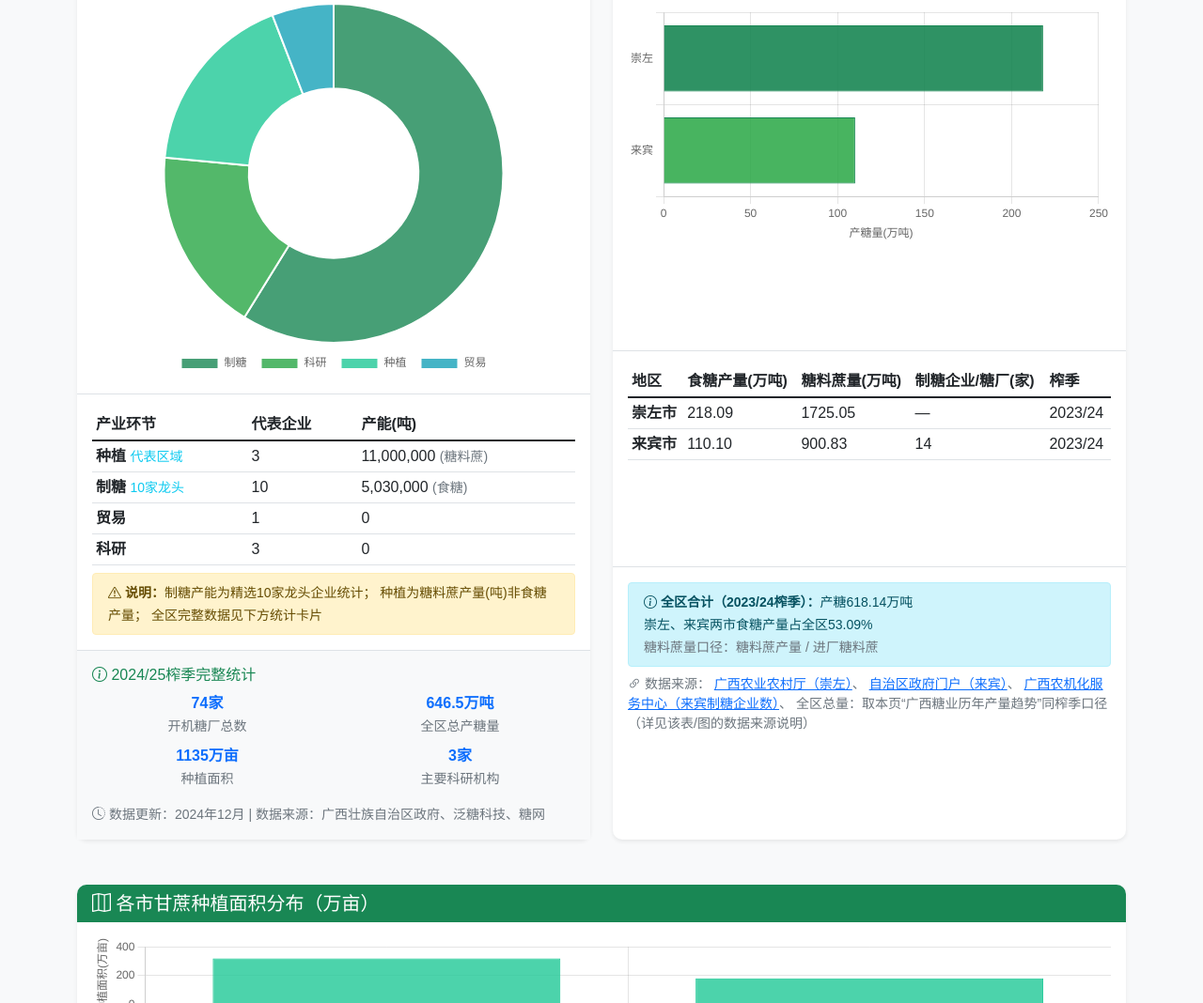
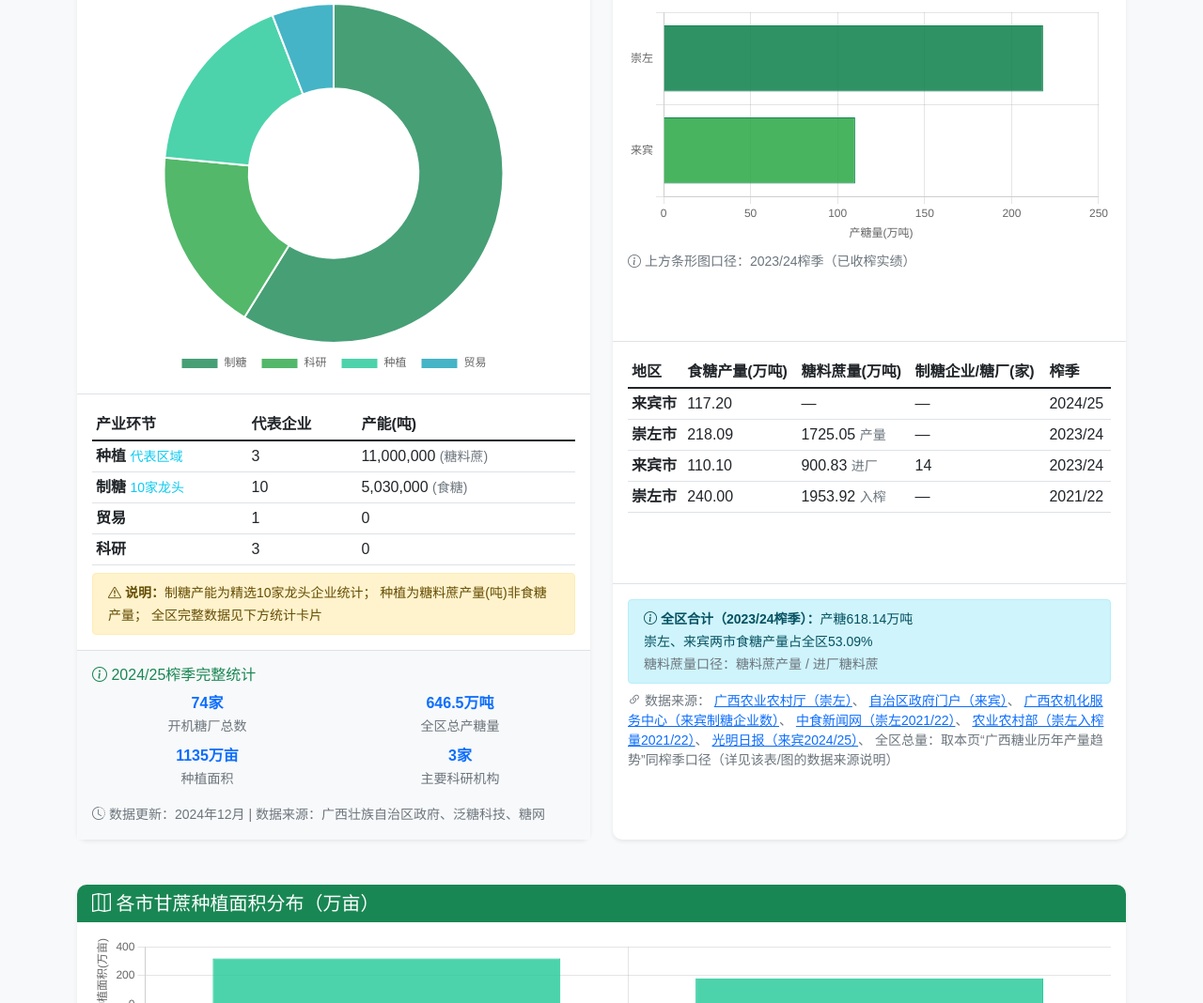
Before and after one commit to dengkai666666/gx-sugar-data, a plain HTML site: page statistics.html in a window 1280 px wide. Shown: the part 705-1773 px from the top of the page at 94% size. Drawn offline with nearby package versions, Linux system fonts and the light colour scheme.

Commit message:
扩充主要产糖市表格多榨季数据并标注图表口径

```diff
--- a/js/data.js
+++ b/js/data.js
@@ -293,6 +293,24 @@ const regionSugarData = [
 ];
 // 注：其他地市产量数据若缺少可核验公开来源，不予展示
 
+// “主要产糖市统计”表格用历史数据（支持多榨季行），条形图仍使用 regionSugarData 的口径
+// 说明：部分年份仅能核验到“食糖产量”，若缺少糖料蔗量/糖厂数量则用 null
+// 数据来源：
+// - 崇左 2021/22 食糖：中食新闻网转载（崇左市食糖产量约240万吨）
+//   https://www.cfsn.cn/front/web/site.newshow?newsid=53781
+// - 崇左 2021/22 原料蔗入榨量：农业农村部网站（崇左市2021/22榨季进厂原料蔗1953.92万吨）
+//   https://www.moa.gov.cn/xw/qg/202204/t20220425_6397010.htm
+// - 来宾 2024/25 食糖：光明日报（来宾2024/2025榨季食糖产量117.2万吨）
+//   https://share.gmw.cn/gy/2025-11/24/content_38178323.htm
+const regionSugarHistoryData = [
+    // 崇左
+    { region: "崇左市", season: "2021/22", sugarOutput: 2400000, caneVolume: 19539200, caneVolumeType: "原料蔗入榨量", factories: null },
+    { region: "崇左市", season: "2023/24", sugarOutput: 2180900, caneVolume: 17250500, caneVolumeType: "糖料蔗产量", factories: null },
+    // 来宾
+    { region: "来宾市", season: "2023/24", sugarOutput: 1101000, caneVolume: 9008300, caneVolumeType: "进厂糖料蔗", factories: 14 },
+    { region: "来宾市", season: "2024/25", sugarOutput: 1172000, caneVolume: null, caneVolumeType: null, factories: null }
+];
+
 // 广西糖业历年产量数据（用于趋势展示）
 // 数据来源：糖网、新华财经、中国糖业协会、广西新闻发布会等公开渠道（截至 2025-12-15）
 const yearlyProductionData = [
--- a/js/statistics.js
+++ b/js/statistics.js
@@ -113,7 +113,7 @@ function calculateStatistics() {
 
     // 渲染表格
     renderSectorTable(sectorStats);
-    renderRegionTable(regionStats);
+    renderRegionHistoryTable();
     renderRegionSummary(regionStats);
 
     return { sectorStats, regionStats };
@@ -158,30 +158,53 @@ function renderSectorTable(stats) {
 }
 
 // 渲染地区统计表
-function renderRegionTable(stats) {
+function renderRegionHistoryTable() {
     const tbody = document.getElementById('regionStatsTable');
-    const sorted = Object.entries(stats)
-        .sort((a, b) => b[1].sugarOutput - a[1].sugarOutput);
+    if (!tbody) return;
+
+    const rows = (typeof regionSugarHistoryData !== 'undefined' && Array.isArray(regionSugarHistoryData) && regionSugarHistoryData.length)
+        ? regionSugarHistoryData
+        : (typeof regionSugarData !== 'undefined' ? regionSugarData : []);
+
+    const seasonKey = (season) => {
+        const match = (season || '').match(/^(\d{4})/);
+        return match ? Number(match[1]) : -1;
+    };
+
+    const typeBadge = (type) => {
+        if (!type) return '';
+        if (type.includes('入榨')) return '入榨';
+        if (type.includes('进厂')) return '进厂';
+        if (type.includes('产量')) return '产量';
+        return type.length > 6 ? type.slice(0, 6) : type;
+    };
+
+    const sorted = [...rows].sort((a, b) => {
+        const bySeason = seasonKey(b.season) - seasonKey(a.season);
+        if (bySeason !== 0) return bySeason;
+        return (b.sugarOutput || 0) - (a.sugarOutput || 0);
+    });
 
     let html = '';
-    sorted.forEach(([region, data]) => {
-        // 将吨转换为万吨显示（统一保留2位小数，末尾补0）
-        const sugarOutputWanTon = (data.sugarOutput / 10000).toFixed(2);
-        const caneVolumeWanTon = (typeof data.caneVolume === 'number')
-            ? (data.caneVolume / 10000).toFixed(2)
-            : '—';
-        const factoriesText = (typeof data.factories === 'number') ? data.factories : '—';
-        const seasonText = data.season || '—';
+    sorted.forEach((row) => {
+        const sugarOutputWanTon = (typeof row.sugarOutput === 'number') ? (row.sugarOutput / 10000).toFixed(2) : '—';
+        const caneValueWanTon = (typeof row.caneVolume === 'number') ? (row.caneVolume / 10000).toFixed(2) : '—';
+        const caneType = typeBadge(row.caneVolumeType);
+        const caneCell = caneType ? `${caneValueWanTon} <small class="text-muted">${caneType}</small>` : caneValueWanTon;
+        const factoriesText = (typeof row.factories === 'number') ? row.factories : '—';
+        const seasonText = row.season || '—';
+
         html += `
             <tr>
-                <td><strong>${region}</strong></td>
+                <td><strong>${row.region}</strong></td>
                 <td>${sugarOutputWanTon}</td>
-                <td>${caneVolumeWanTon}</td>
+                <td>${caneCell}</td>
                 <td>${factoriesText}</td>
                 <td>${seasonText}</td>
             </tr>
         `;
     });
+
     tbody.innerHTML = html;
 }
 
--- a/statistics.html
+++ b/statistics.html
@@ -155,6 +155,9 @@
                         </div>
                         <div class="card-body">
                             <canvas id="regionChart"></canvas>
+                            <p class="text-muted small mb-0 mt-2">
+                                <i class="bi bi-info-circle"></i> 上方条形图口径：2023/24榨季（已收榨实绩）
+                            </p>
                         </div>
                         <div class="card-body border-top">
                             <div class="table-responsive">
@@ -187,6 +190,9 @@
                                 <a href="https://nynct.gxzf.gov.cn/xwdt/gxlb/cz/t18697503.shtml" target="_blank">广西农业农村厅（崇左）</a>、
                                 <a href="https://gxxf.gov.cn/zwgk/zdlyxxgk/ny/ntjjs/t19789993.shtml" target="_blank">自治区政府门户（来宾）</a>、
                                 <a href="https://njfwzx.gxzf.gov.cn/gxnjh/t18443141.shtml" target="_blank">广西农机化服务中心（来宾制糖企业数）</a>、
+                                <a href="https://www.cfsn.cn/front/web/site.newshow?newsid=53781" target="_blank">中食新闻网（崇左2021/22）</a>、
+                                <a href="https://www.moa.gov.cn/xw/qg/202204/t20220425_6397010.htm" target="_blank">农业农村部（崇左入榨量2021/22）</a>、
+                                <a href="https://share.gmw.cn/gy/2025-11/24/content_38178323.htm" target="_blank">光明日报（来宾2024/25）</a>、
                                 <span class="text-muted">全区总量：取本页“广西糖业历年产量趋势”同榨季口径（详见该表/图的数据来源说明）</span>
                             </p>
                         </div>
```
